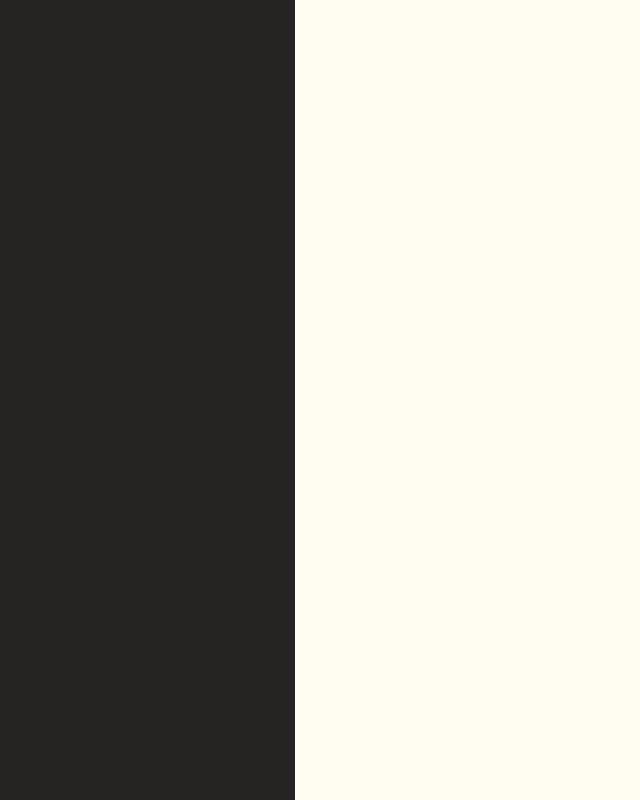
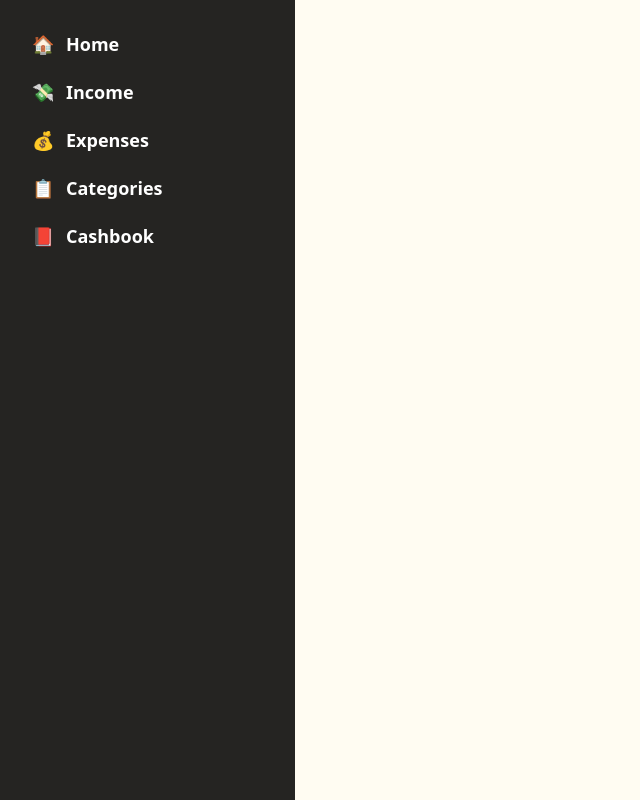
Before and after one commit to Karthikkk-24/BudgetBuddy, a React (Vite) app: page /dashboard in a window 1280 px wide. Shown: the whole page, without its empty margins (0-640 px from the left). Built offline with nearby package versions, Linux system fonts and the light colour scheme.

Commit message:
Added SIdebar Item COmponent

```diff
--- a/src/components/Sidebar.jsx
+++ b/src/components/Sidebar.jsx
@@ -1,8 +1,13 @@
+import SidebarItem from './SidebarItem';
 
 export default function Sidebar() {
-  return (
-    <div className="w-full h-full flex items-start justify-start flex-col px-3 py-5 bg-text">
-
-    </div>
-  )
+    return (
+        <div className="w-full h-full flex items-start justify-start flex-col px-3 py-5 bg-text">
+            <SidebarItem title="Home" icon="🏠" route={'/dashboard'} />
+            <SidebarItem title="Income" icon="💸" route={'/income'} />
+            <SidebarItem title="Expenses" icon="💰" route={'/expenses'} />
+            <SidebarItem title="Categories" icon="📋" route={'/categories'} />
+            <SidebarItem title="Cashbook" icon="📕" route={'/cashbook'} />
+        </div>
+    );
 }
--- /dev/null
+++ b/src/components/SidebarItem.jsx
@@ -0,0 +1,16 @@
+import PropTypes from 'prop-types';
+import { Link } from 'react-router-dom';
+
+export default function SidebarItem({ title, icon, route }) {
+    return (
+        <Link to={route} className="w-full h-12 flex pl-5 cursor-pointer text-white font-semibold text-lg items-center justify-start gap-3 hover:bg-slate-800 rounded-xl">
+            <span>{icon}</span>
+            <span>{title}</span>
+        </Link>
+    );
+}
+
+SidebarItem.propTypes = {
+    title: PropTypes.string,
+    icon: PropTypes.string,
+};
```
